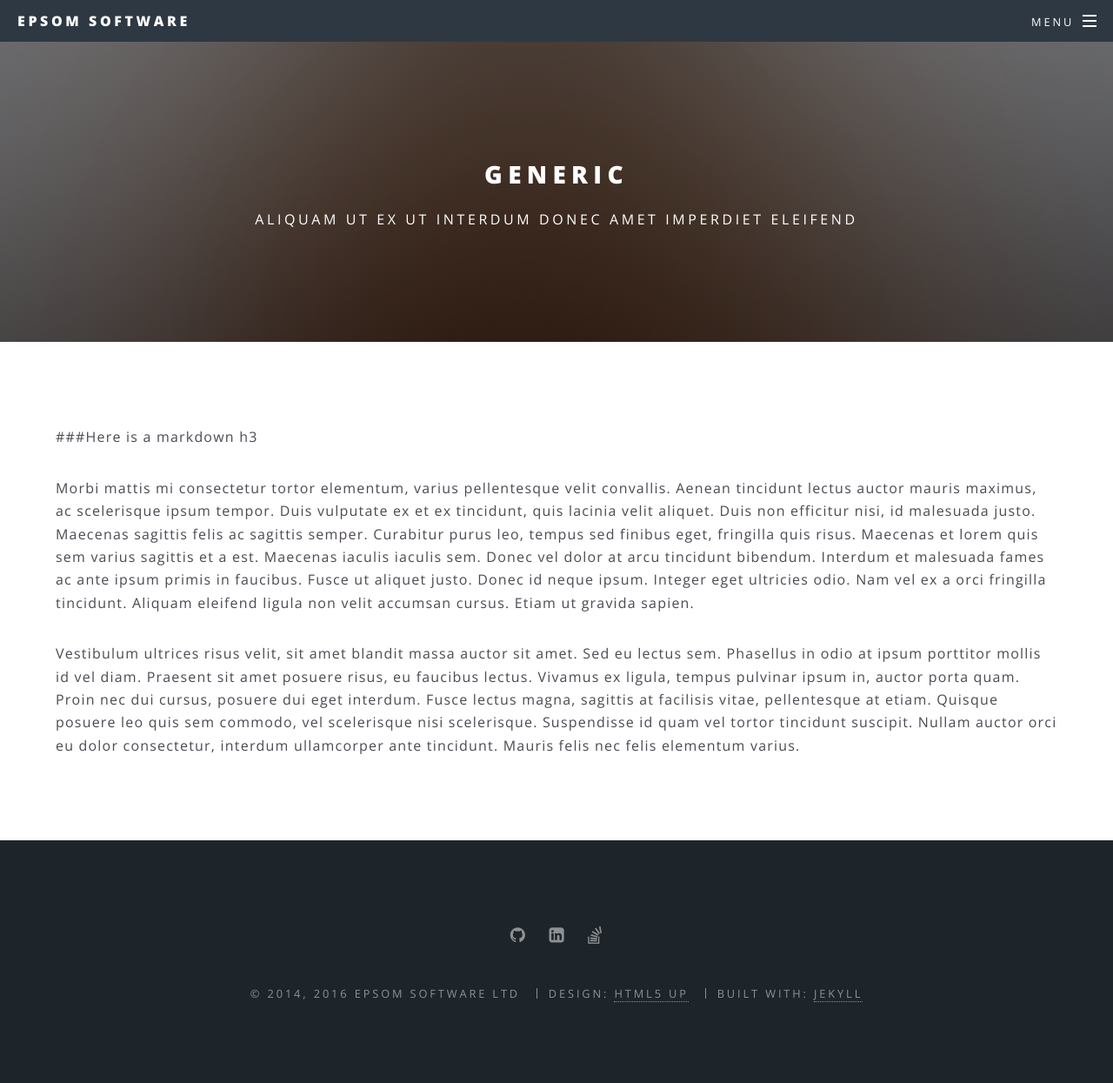
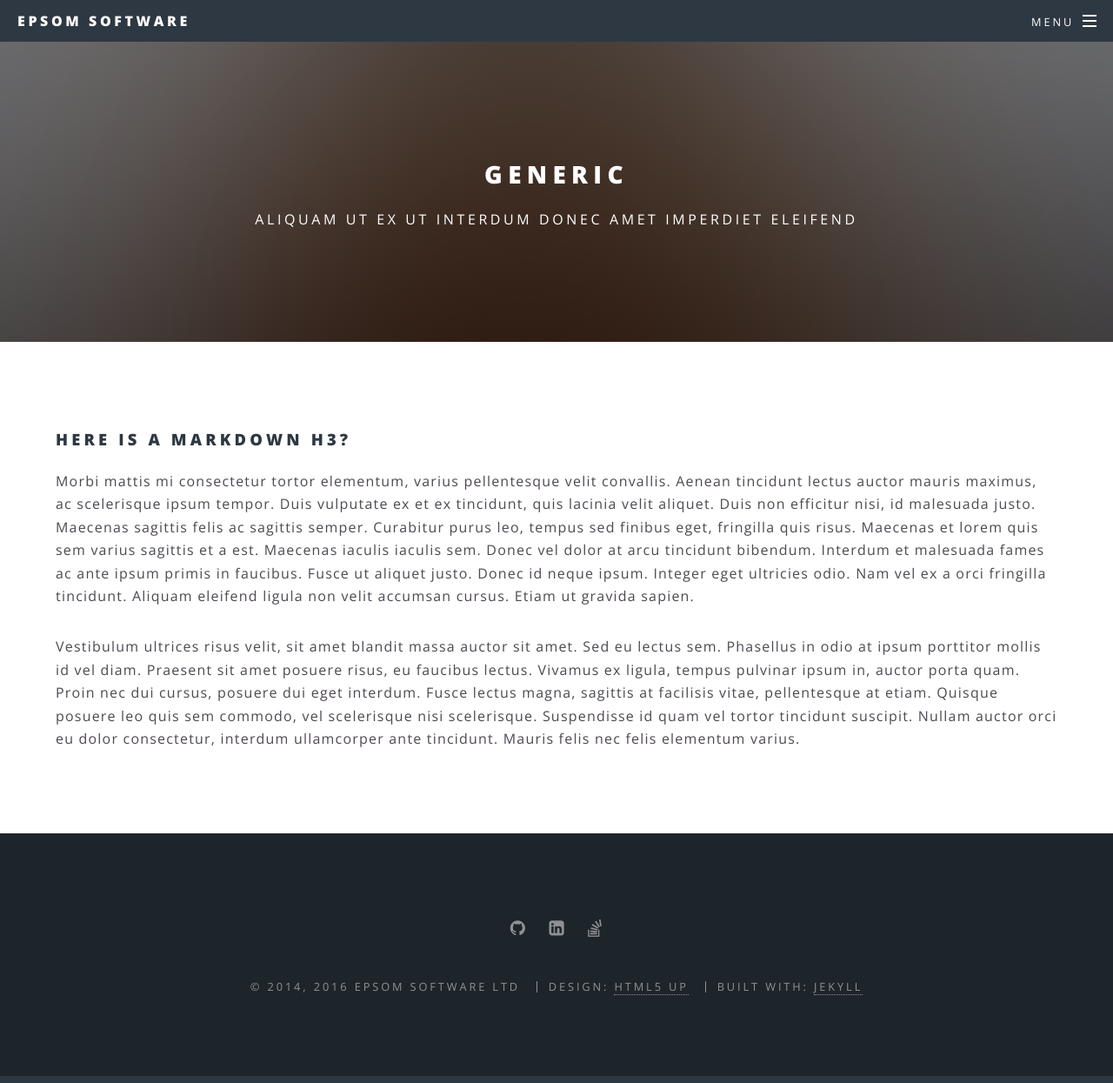
Before and after one commit to epsom-software/pages-test, a Jekyll site: the page built from _posts/2012-06-29-html5-rant.md, in a window 1280 px wide and 1245 px high. Shown: the whole window at 87% size. Built offline with Jekyll 4.4.1, drawn with Linux system fonts in a browser that asks for light colours; nearby versions of some CDN libraries; library files that are not in the unit come from our copies.

Commit message:
no message

```diff
--- a/_posts/2012-06-29-html5-rant.md
+++ b/_posts/2012-06-29-html5-rant.md
@@ -3,7 +3,7 @@ layout: page
 title: Generic
 ---
 
-###Here is a markdown h3
+### Here is a markdown h3?
 
 Morbi mattis mi consectetur tortor elementum, varius pellentesque velit convallis. Aenean tincidunt lectus auctor mauris maximus, ac scelerisque ipsum tempor. Duis vulputate ex et ex tincidunt, quis lacinia velit aliquet. Duis non efficitur nisi, id malesuada justo. Maecenas sagittis felis ac sagittis semper. Curabitur purus leo, tempus sed finibus eget, fringilla quis risus. Maecenas et lorem quis sem varius sagittis et a est. Maecenas iaculis iaculis sem. Donec vel dolor at arcu tincidunt bibendum. Interdum et malesuada fames ac ante ipsum primis in faucibus. Fusce ut aliquet justo. Donec id neque ipsum. Integer eget ultricies odio. Nam vel ex a orci fringilla tincidunt. Aliquam eleifend ligula non velit accumsan cursus. Etiam ut gravida sapien.
 
```
